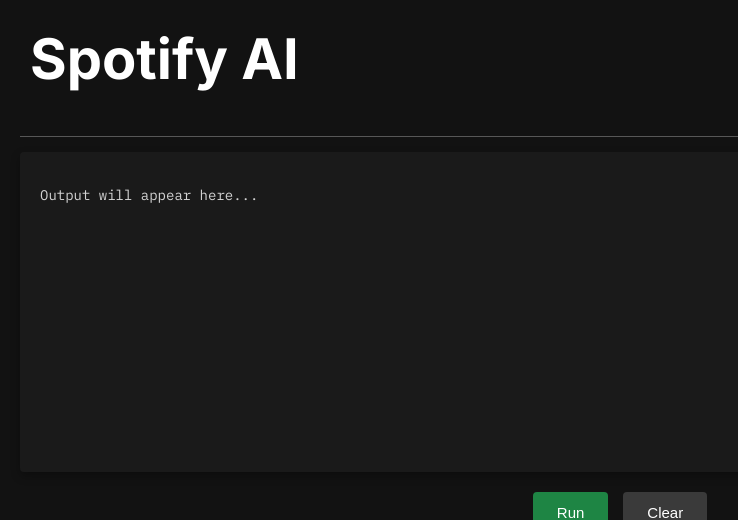
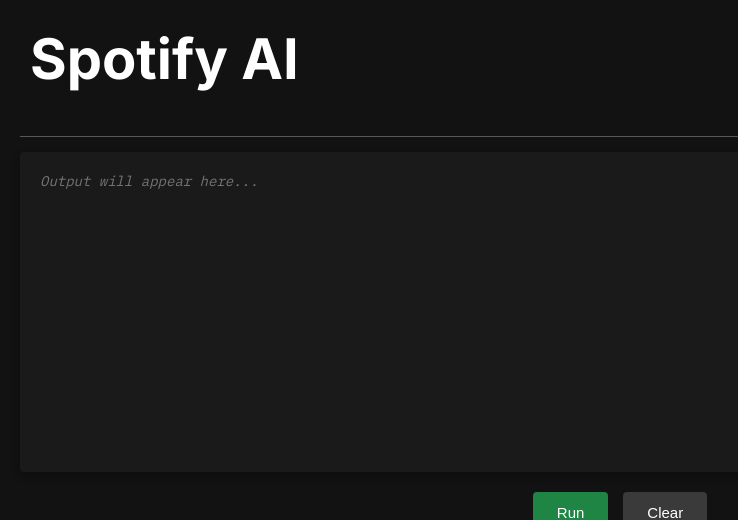
Before and after one commit to suhailphotos/spotifyAI, a Flask app: page / in a window 1280 px wide. Shown: the part 275-795 px from the top of the page, without its empty margins (20-758 px from the left). Run offline with Flask 3, Linux system fonts and the light colour scheme.

Commit message:
update script

```diff
--- a/src/spotifyai/app.py
+++ b/src/spotifyai/app.py
@@ -1,4 +1,4 @@
-from flask import Flask, render_template, request
+from flask import Flask, render_template, jsonify, request
 
 app = Flask(__name__)
 
@@ -8,8 +8,8 @@ def home():
 
 @app.route("/hello", methods=["POST"])
 def hello():
-    # Return the "Hello, World!" message when the button is clicked
-    return render_template("index.html", message="Hello, World!")
+    # Return the "Hello, World!" message as a JSON response
+    return jsonify({"message": "Hello, mummy!"})
 
 if __name__ == "__main__":
     app.run(host="::", port=5000, debug=True)  # Bind to IPv6 and enable debug mode
--- a/src/spotifyai/templates/index.html
+++ b/src/spotifyai/templates/index.html
@@ -87,6 +87,16 @@
             box-shadow: 0 4px 10px rgba(0, 0, 0, 0.3);
             box-sizing: border-box; /* Ensure padding doesn't overflow */
         }
+        /* Add this CSS to target the placeholder text */
+        .output-block p {
+            margin: 0; /* Reset margins for precise control */
+            padding: 0px 0; /* Adjust padding to scoot the text up */
+            color: #757575; /* Set the color to gray */
+            text-align: left; /* Adjust alignment as needed (left, center, right) */
+            font-style: italic; /* Optional: Make the text italic for a placeholder effect */
+        }
+
+
 
         /* Buttons */
         .button-container {
@@ -157,7 +167,7 @@
         function resizeOutputBlock() {
             const windowHeight = window.innerHeight;
             const reservedSpace = 400; // Space for banner, icon, heading, and buttons
-            const outputHeight = .8*(windowHeight - reservedSpace);
+            const outputHeight = 0.8 * (windowHeight - reservedSpace);
 
             // Ensure there's always enough room for buttons
             const minHeight = 100; // Minimum height for the output block
@@ -171,11 +181,29 @@
         resizeOutputBlock();
 
         // Run button functionality
-        runButton.addEventListener("click", () => {
-            const output = document.createElement("p");
-            output.textContent = "# Hello World";
-            outputBlock.appendChild(output);
-            outputBlock.scrollTop = outputBlock.scrollHeight; // Auto-scroll to the bottom
+        runButton.addEventListener("click", async () => {
+            try {
+                // Fetch response from Flask endpoint
+                const response = await fetch("/hello", {
+                    method: "POST",
+                    headers: { "Content-Type": "application/json" }
+                });
+
+                if (!response.ok) {
+                    throw new Error("Failed to fetch from server.");
+                }
+
+                const data = await response.json(); // Parse JSON response
+                const output = document.createElement("p");
+                output.textContent = data.message; // Append the message from the server
+                outputBlock.appendChild(output);
+                outputBlock.scrollTop = outputBlock.scrollHeight; // Auto-scroll to the bottom
+            } catch (error) {
+                console.error("Error:", error);
+                const errorOutput = document.createElement("p");
+                errorOutput.textContent = "Error fetching data from server.";
+                outputBlock.appendChild(errorOutput);
+            }
         });
 
         // Clear button functionality
@@ -183,5 +211,6 @@
             outputBlock.innerHTML = "<p>Output will appear here...</p>";
         });
     </script>
+
 </body>
 </html>
```
